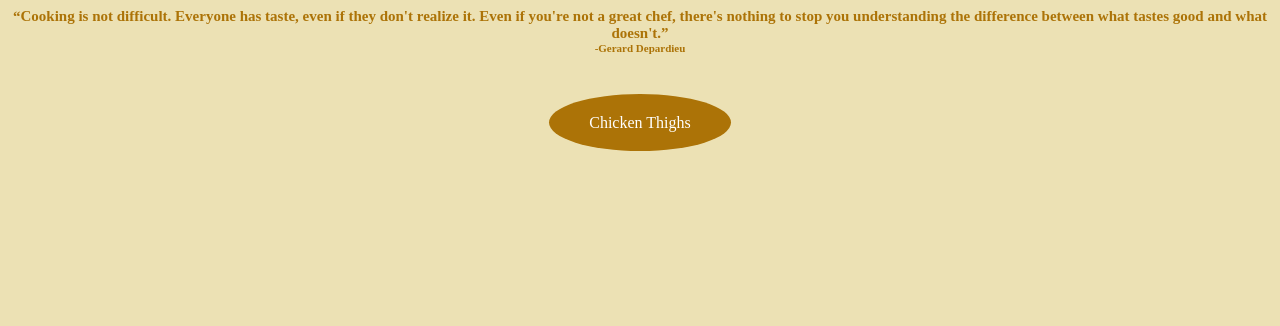
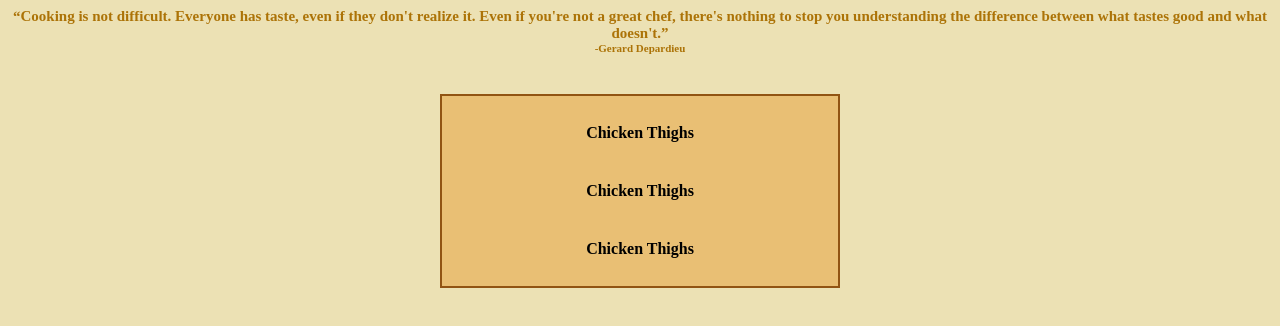
Before and after one commit to OnionPowder01/odin-recipes, a plain HTML site: page index.html in a window 1280 px wide. Shown: the part 138-464 px from the top of the page. Drawn offline with Linux system fonts and the light colour scheme.

Commit message:
Basic Flexbox

```diff
--- a/css/index.css
+++ b/css/index.css
@@ -32,17 +32,32 @@ h1 {
 	}
 }
 
+.container {
+  background: rgba(229, 152, 43, 0.468);
+  height: auto;
+  width: 50vh;
+  padding: 0.5em;
+  margin: 5vh auto 0;
+  border: 2px solid rgb(145, 84, 19)
+
+
+}
+
+
  a {
-    background-color: rgb(172, 115, 7);
-    color: white;
-    padding: 20px 40px;
+    color: rgb(0, 0, 0);
+    padding: 20px 20px;
     text-decoration: none;
-    border-radius: 50%;
+	font-weight: bolder;
+
+
  }
 
  .nenorocire {
-    margin-top: 60px;
+    margin: auto;
     text-align: center;
+	display: flex;
+	flex-direction: column;
    }
 
 
--- a/index.html
+++ b/index.html
@@ -17,10 +17,17 @@
     <h2>“Cooking is not difficult. Everyone has taste, even if they don't realize it. Even if you're not a great chef, there's nothing to stop you understanding the difference between what tastes good and what doesn't.”</h2>
     <h3>-Gerard Depardieu</h3>
 
-
-    <div class="nenorocire">
+<div class="container">
+  <div class="nenorocire">
     <a href="./recipes/chicken-thighs.html">Chicken Thighs </a>
   </div>
+  <div class="nenorocire">
+    <a href="./recipes/chicken-thighs.html">Chicken Thighs </a>
+  </div>
+  <div class="nenorocire">
+    <a href="./recipes/chicken-thighs.html">Chicken Thighs </a>
+  </div>
+</div>
 
 
   </body>
```
